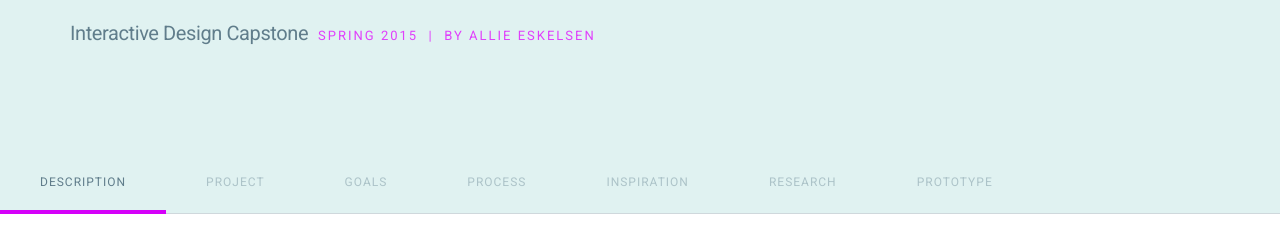
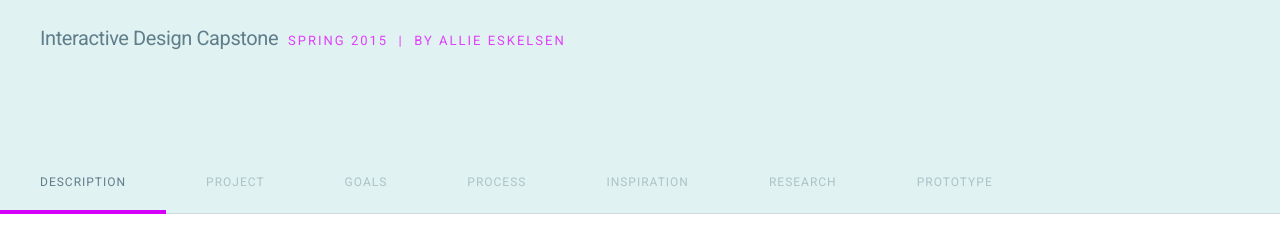
Before and after one commit to allienothum/joyn, a plain HTML site: page index.html in a window 1280 px wide. Shown: the top 244 px of the page. Drawn offline with Linux system fonts and the light colour scheme.

Commit message:
Update style.css

```diff
--- a/style.css
+++ b/style.css
@@ -20,7 +20,8 @@ html, body {
   padding: 0;
 }
 .mdl-demo .mdl-layout__header-row {
-  padding-left: 70px;
+  padding-left: 40px;
+  padding-top: 10px;
   height: 150px;
 }
 .mdl-demo .mdl-layout.is-small-screen .mdl-layout__header-row h3 {
```
